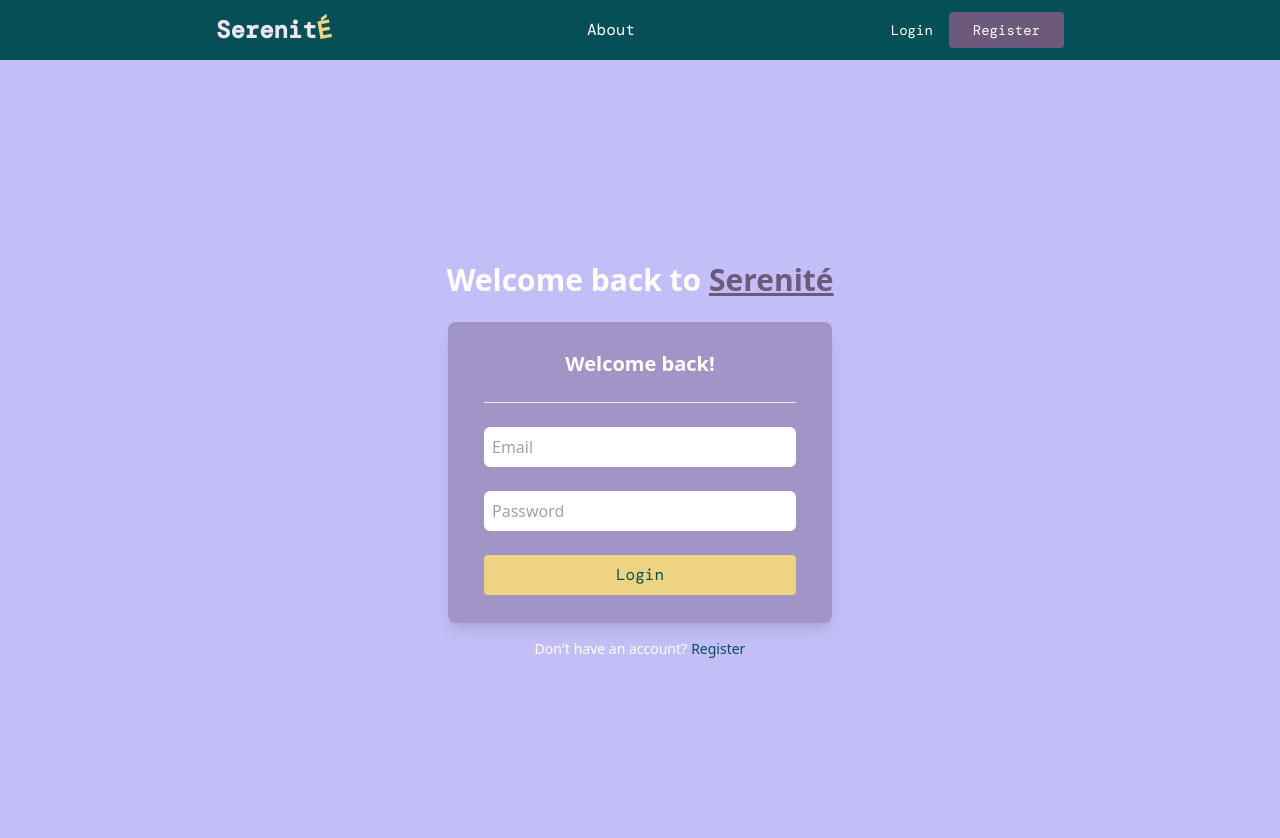
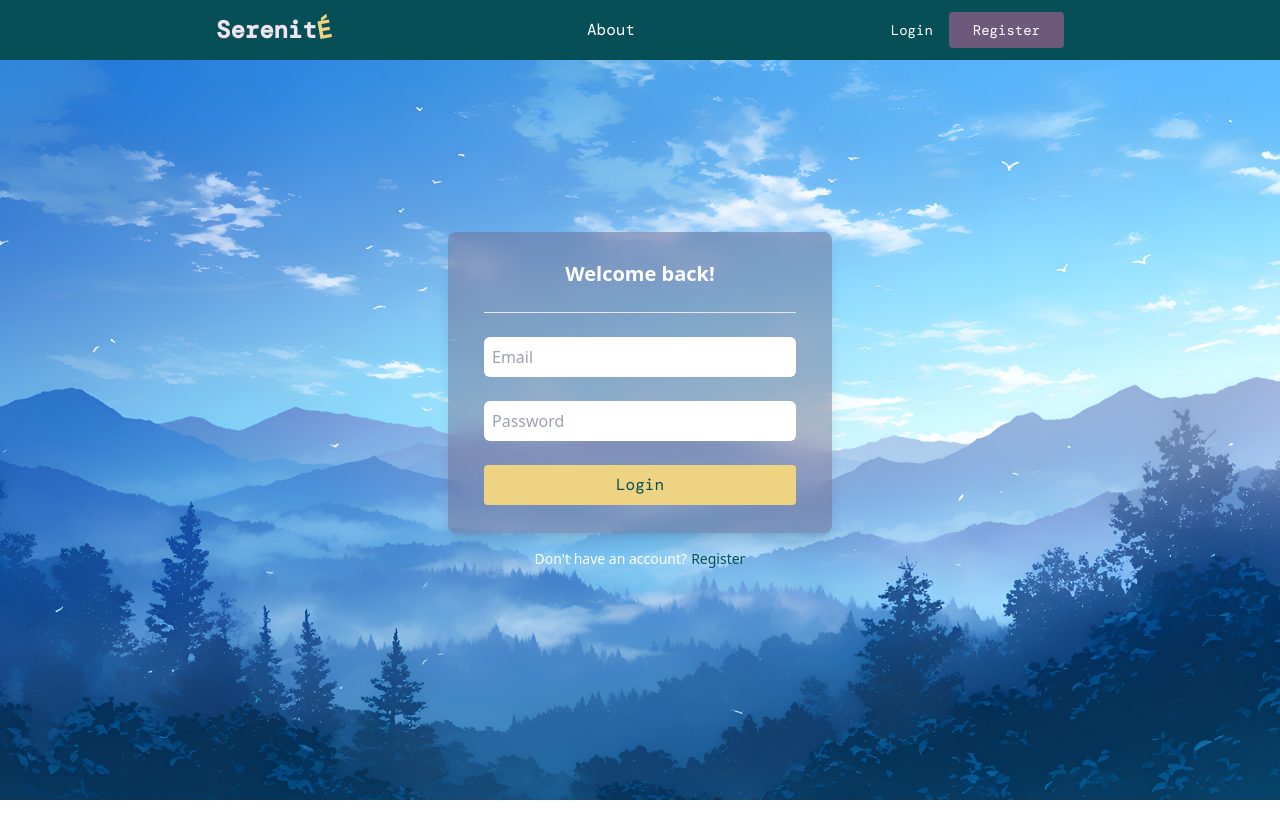
Before and after one commit to EliasLd/Serenite, a React app in the folder frontend/: page /auth in a window 1280 px wide. Shown: the top 838 px of the page. After the commit the page ends 800 px from the top, so only its background shows below. Built offline with nearby package versions, Linux system fonts and the light colour scheme; the HTML template or start-up script is replaced by a standard one; a web font is replaced by a local one.

Commit message:
Add custom image background for authentication page

```diff
--- a/frontend/src/pages/Authentication.tsx
+++ b/frontend/src/pages/Authentication.tsx
@@ -3,6 +3,8 @@ import { Link, useSearchParams } from "react-router-dom";
 import Login from "../components/Login";
 import Register from "../components/Register";
 import Navbar from "../components/Navbar";
+
+import backgroundImg from "../assets/auth-bg.jpg";
 
 export default function Authentication() {
   const [searchParams] = useSearchParams();
@@ -15,18 +17,17 @@ export default function Authentication() {
 
   return (
     <>
-      <Navbar isLoggedIn={false} />
-      <div className="min-h-screen bg-sereniteBg flex flex-col items-center justify-center px-4">
-        <div className="mb-6 text-center">
-          {mode === "login" ? (
-            <h2 className="text-2xl md:text-3xl font-bold text-sereniteTextLight">
-              Welcome back to <span className="text-sereniteDetail underline">Serenité</span>
-            </h2>
-          ) : (
-            <h2 className="text-2xl md:text-3xl font-bold text-sereniteTextLight">
-              Bring a little <span className="text-sereniteAccent">light</span> to your day
-            </h2>
-          )}
+      <div
+        className="min-h-screen flex flex-col items-center justify-center px-4 bg-cover bg-center"
+        style={{
+          backgroundImage: `url(${backgroundImg})`,
+          backgroundRepeat: "no-repeat",
+          backgroundSize: "cover",
+          backgroundPosition: "center",
+        }}
+      >
+        <div className="fixed top-0 left-0 w-full z-10">
+          <Navbar isLoggedIn={false} />
         </div>
         <div className="w-full max-w-md">
           {mode === "login" ? (
```
Also changed, not shown: frontend/src/assets/auth-bg.jpg (added).
